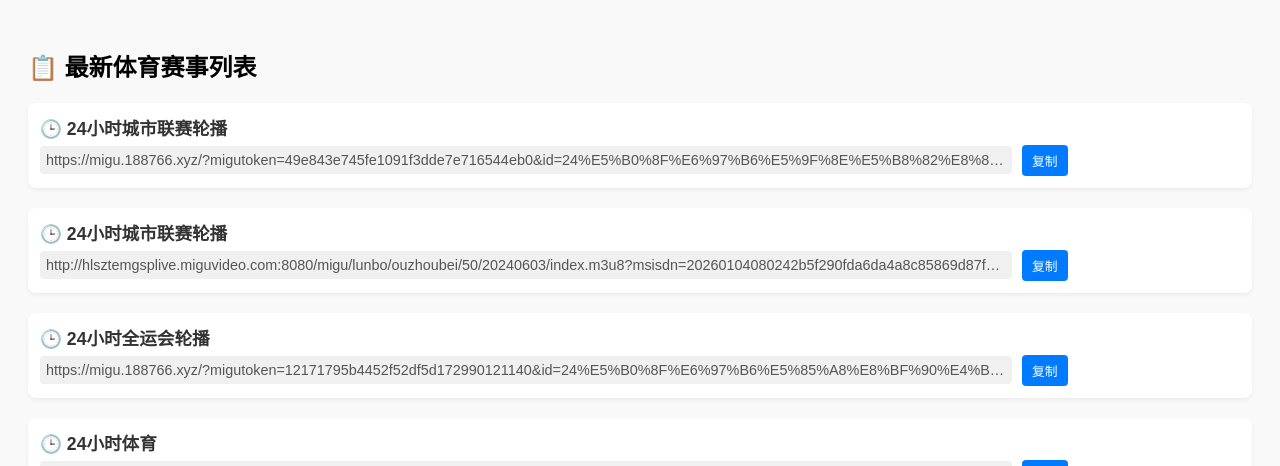
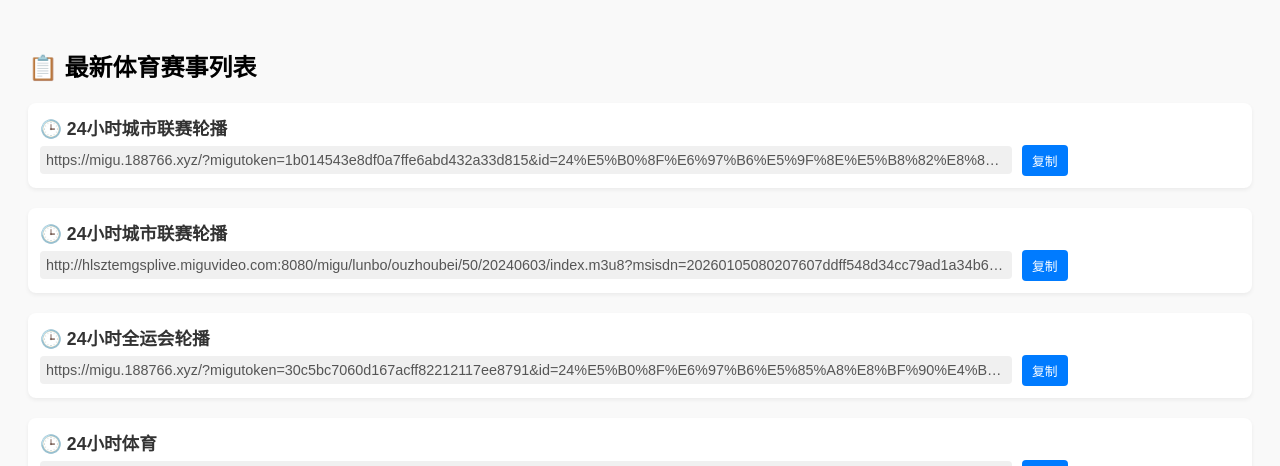
Before and after one commit to kimwang1978/iptv.github.io, a Jekyll site: the page tiyu.html, which Jekyll copies as it is, in a window 1280 px wide and 900 px high. Shown: the top 466 px of the window. Built offline with Jekyll 4.4.1, drawn with Linux system fonts in a browser that asks for light colours.

Commit message:
Sync File 2026-01-05 04:18:08

```diff
--- a/tiyu.html
+++ b/tiyu.html
@@ -52,7 +52,7 @@
         <div class="item">
             <div class="title">🕒 24小时城市联赛轮播</div>
             <div class="url-wrapper">
-                <div class="url" id="url_0">https://migu.188766.xyz/?migutoken=49e843e745fe1091f3dde7e716544eb0&id=24%E5%B0%8F%E6%97%B6%E5%9F%8E%E5%B8%82%E8%81%94%E8%B5%9B%E8%BD%AE%E6%92%AD%E5%8F%B0&type=yy</div>
+                <div class="url" id="url_0">https://migu.188766.xyz/?migutoken=1b014543e8df0a7ffe6abd432a33d815&id=24%E5%B0%8F%E6%97%B6%E5%9F%8E%E5%B8%82%E8%81%94%E8%B5%9B%E8%BD%AE%E6%92%AD%E5%8F%B0&type=yy</div>
                 <button class="copy-btn" onclick="copyToClipboard('url_0')">复制</button>
             </div>
         </div>
@@ -60,7 +60,7 @@
         <div class="item">
             <div class="title">🕒 24小时城市联赛轮播</div>
             <div class="url-wrapper">
-                <div class="url" id="url_1">http://hlsztemgsplive.miguvideo.com:8080/migu/lunbo/ouzhoubei/50/20240603/index.m3u8?msisdn=20260104080242b5f290fda6da4a8c85869d87f70fa7b8&mdspid=&spid=800033&netType=0&sid=5910022136&pid=2028597139&timestamp=20260104080242&Channel_ID=0116_2600037000-99000-200300220100002&ProgramID=915512915&ParentNodeID=-99&assertID=5910022136&client_ip=218.28.233.106&SecurityKey=20260104080242&promotionId=&mvid=5900006618&mcid=500020&playurlVersion=WX-A1-8.12.2-RELEASE&userid=&jmhm=&videocodec=h264&appCode=miguvideo_android&bean=mgspad&tid=android&conFee=0&encrypt=2dbead20935ef256f48e995499387c68&sv=10004&ct=android</div>
+                <div class="url" id="url_1">http://hlsztemgsplive.miguvideo.com:8080/migu/lunbo/ouzhoubei/50/20240603/index.m3u8?msisdn=20260105080207607ddff548d34cc79ad1a34b6adfb659&mdspid=&spid=800033&netType=0&sid=5910022136&pid=2028597139&timestamp=20260105080207&Channel_ID=0116_2600037000-99000-200300220100002&ProgramID=915512915&ParentNodeID=-99&assertID=5910022136&client_ip=218.28.233.106&SecurityKey=20260105080207&promotionId=&mvid=5900006618&mcid=500020&playurlVersion=WX-A1-8.12.2-RELEASE&userid=&jmhm=&videocodec=h264&appCode=miguvideo_android&bean=mgspad&tid=android&conFee=0&encrypt=6734d329471205cd2488cb7242617f65&sv=10004&ct=android</div>
                 <button class="copy-btn" onclick="copyToClipboard('url_1')">复制</button>
             </div>
         </div>
@@ -68,7 +68,7 @@
         <div class="item">
             <div class="title">🕒 24小时全运会轮播</div>
             <div class="url-wrapper">
-                <div class="url" id="url_2">https://migu.188766.xyz/?migutoken=12171795b4452f52df5d172990121140&id=24%E5%B0%8F%E6%97%B6%E5%85%A8%E8%BF%90%E4%BC%9A%E8%BD%AE%E6%92%AD%E5%8F%B0&type=yy</div>
+                <div class="url" id="url_2">https://migu.188766.xyz/?migutoken=30c5bc7060d167acff82212117ee8791&id=24%E5%B0%8F%E6%97%B6%E5%85%A8%E8%BF%90%E4%BC%9A%E8%BD%AE%E6%92%AD%E5%8F%B0&type=yy</div>
                 <button class="copy-btn" onclick="copyToClipboard('url_2')">复制</button>
             </div>
         </div>
```
